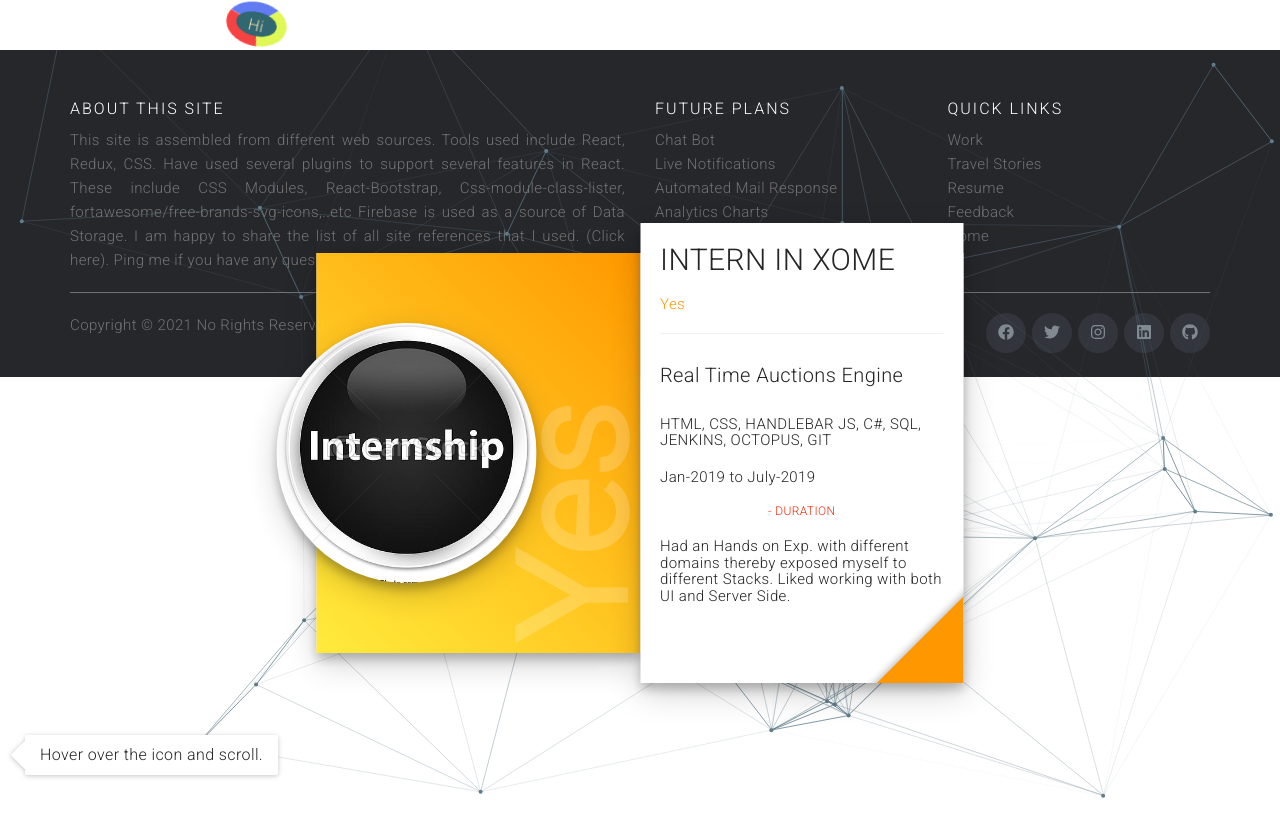
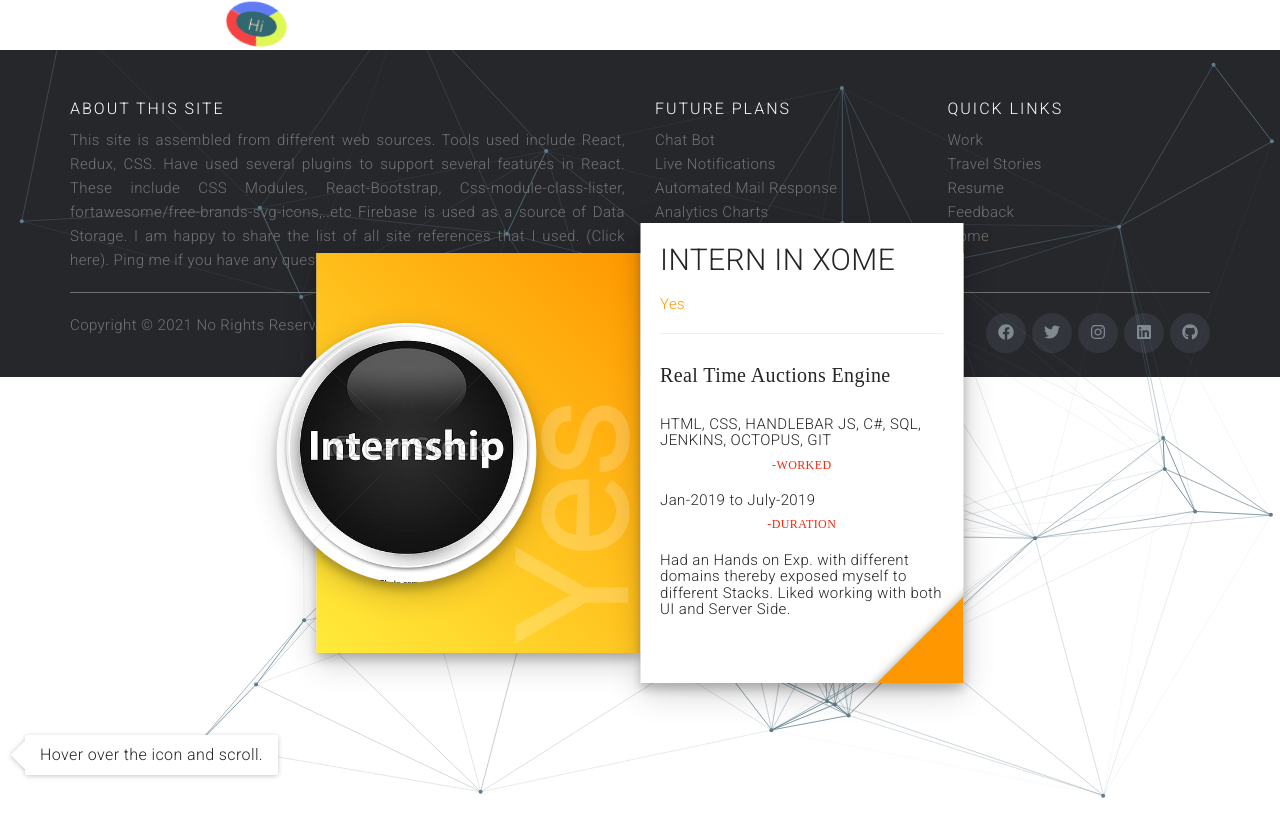
Before and after one commit to santhoshravi98/my-portfolio, a React (Create React App) app: page /work-experience in a window 1280 px wide. Shown: the top 836 px of the page. Built offline with nearby package versions, Linux system fonts and the light colour scheme; what css-module-class-lister would draw is missing.

Commit message:
changes in work js

```diff
--- a/public/index.html
+++ b/public/index.html
@@ -16,8 +16,10 @@
   <script src="https://cdnjs.cloudflare.com/ajax/libs/lodash.js/4.17.4/lodash.js"></script>
   <script src="https://cdn.jsdelivr.net/particles.js/2.0.0/particles.min.js"></script>
   <!-- Optional theme -->
-    <link rel="stylesheet" href="https://maxcdn.bootstrapcdn.com/bootstrap/3.3.7/css/bootstrap-theme.min.css" integrity="sha384-rHyoN1iRsVXV4nD0JutlnGaslCJuC7uwjduW9SVrLvRYooPp2bWYgmgJQIXwl/Sp" crossorigin="anonymous">
-    <link rel="stylesheet" href="https://maxcdn.bootstrapcdn.com/bootstrap/3.3.7/css/bootstrap.min.css" integrity="sha384-BVYiiSIFeK1dGmJRAkycuHAHRg32OmUcww7on3RYdg4Va+PmSTsz/K68vbdEjh4u" crossorigin="anonymous">
+  <link rel="stylesheet" href="https://maxcdn.bootstrapcdn.com/bootstrap/3.3.7/css/bootstrap-theme.min.css"
+    integrity="sha384-rHyoN1iRsVXV4nD0JutlnGaslCJuC7uwjduW9SVrLvRYooPp2bWYgmgJQIXwl/Sp" crossorigin="anonymous">
+  <link rel="stylesheet" href="https://maxcdn.bootstrapcdn.com/bootstrap/3.3.7/css/bootstrap.min.css"
+    integrity="sha384-BVYiiSIFeK1dGmJRAkycuHAHRg32OmUcww7on3RYdg4Va+PmSTsz/K68vbdEjh4u" crossorigin="anonymous">
   <!--
       Notice the use of %PUBLIC_URL% in the tags above.
       It will be replaced with the URL of the `public` folder during the build.
--- a/src/Containers/Work/Work.css
+++ b/src/Containers/Work/Work.css
@@ -354,6 +354,7 @@
 #app #card-wrapper #card #card-right #card-right-contents #coin-price .value h1 {
     font-size: 20px;
     font-weight: 100;
+    font-family: cursive;
 }
 #app #card-wrapper #card #card-right #card-right-contents #coin-price #coin-change-24hr {
     display: inline-block;
@@ -390,6 +391,8 @@
     font-size: 12px;
     font-weight: 400;
     text-transform: uppercase;
+    margin-top: 0px;
+    font-family: cursive;
 }
 #app #card-wrapper #card #card-right #card-right-contents #card-right-stripes {
     bottom: 0px;
--- a/src/Containers/Work/Work.js
+++ b/src/Containers/Work/Work.js
@@ -57,7 +57,8 @@
         circulating: "Had an Hands on Exp. with different domains thereby exposed myself to different Stacks. Liked working with both UI and Server Side.",
         img: getInternIcon(),
         color: getCoinColor("BTC"),
-        label: ""
+        label1: "-Worked",
+        label2: "-Duration"
     },
     {
         id: 2,
@@ -69,7 +70,8 @@
         circulating: "Gained Multi layer Experience in each Domain which I worked with. Got oppurtunity to work with different SQL Jobs, C# Layered Architecture, Google Analytics Data Insights, Chart JS Visualisations",
         img: getWorkIcon(),
         color: getCoinColor("ETH"),
-        label: ""
+        label1: "-Worked",
+        label2: "-Duration"
     },
     {
         id: 3,
@@ -77,11 +79,12 @@
         symbol: "Can",
         work: "",
         cap: "I have interest in problem solving and data structures. Link-List is one which I always like. Love working with Front-End Apps and that helped to study some namely React. Data Manipulations using queries like SQL always interests me.",
-        Duration: "22,616,885,934",
+        Duration: "Learning from different people is one which I always Beleive in. Interating with different people will always provide different thoughts for a same problem.",
         circulating: "9,187,991,663",
         img: getSkillsIcon(),
         color: getCoinColor("USDT"),
-        label: "- Worked With"
+        label1: "",
+        label2: ""
     }
 ]
 
@@ -100,7 +103,7 @@
     }
     componentDidMount() {
         this.getCoins()
-         particlesJS("particles", particlesConfig)
+        particlesJS("particles", particlesConfig)
     }
     componentDidUpdate(prevProps, prevState) {
         if (prevState.index !== this.state.index) {
@@ -223,8 +226,8 @@
                                 </div>
                             </div>
                             <div id="coin-info">
-                                <CoinInfoField value={coin.cap} label ={coin.label} label={""} />
-                                <CoinInfoField value={coin.Duration} label ={coin.label} label={"- Duration"} />
+                                <CoinInfoField label={coin.label1} value={coin.cap}  />
+                                <CoinInfoField value={coin.Duration} label={coin.label2} />
                                 <CoinInfoField value={coin.circulating} />
                             </div>
                             <div id="card-right-stripes" />
```
Also changed, not shown: 1 other file (tests, documents, lock files or other folders). Lines whose indentation alone changed are shown as unchanged.
